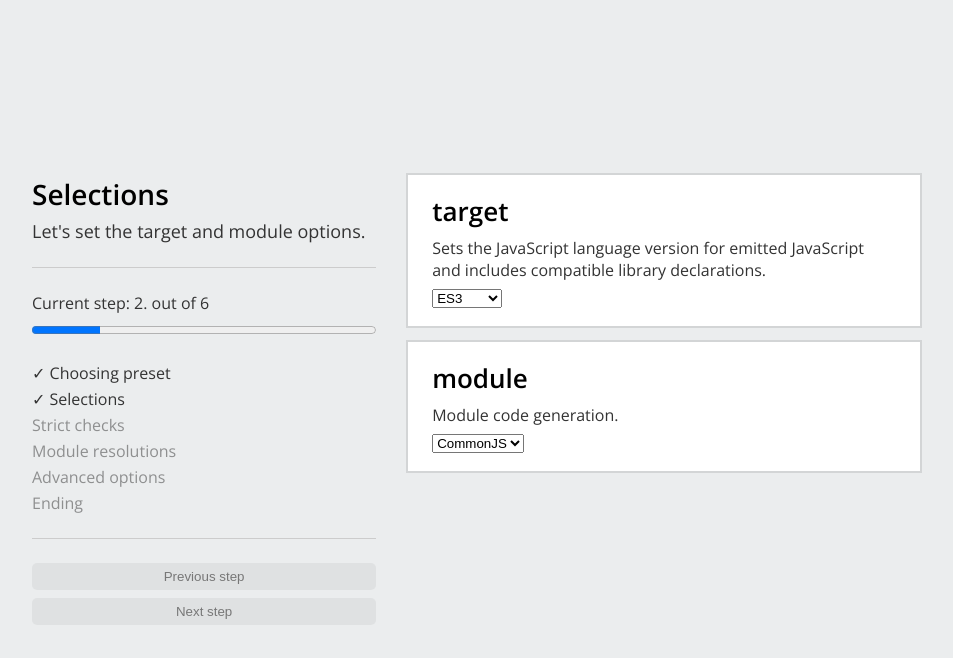
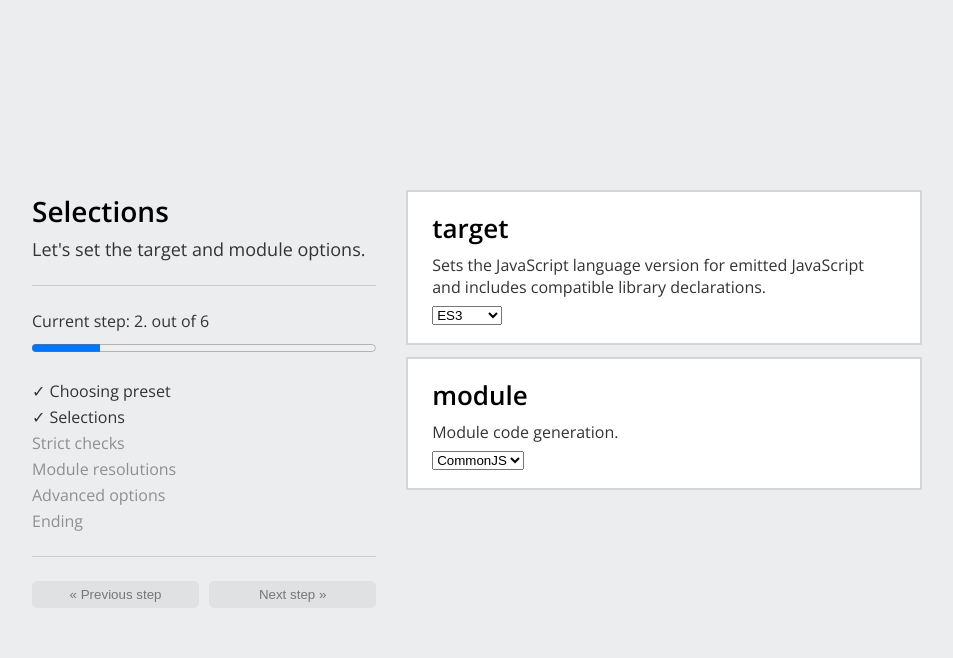
Before and after one commit to Cholewka/typescript-generator, a React (Create React App) app: page / in a window 1280 px wide. Both pictures are taken after a click on the element 828 px from the left and 663 px from the top of the page. Shown: the top 658 px of the page, without its empty margins (164-1117 px from the left). Built offline with nearby package versions, Linux system fonts and the light colour scheme.

Commit message:
style: Restyle the SidebarButtons module

```diff
--- a/src/components/SidebarButtons.tsx
+++ b/src/components/SidebarButtons.tsx
@@ -29,7 +29,7 @@ const SidebarButtons = ({
         className={styles.SidebarButtons_button}
         onClick={() => handleClick("previous")}
       >
-        Previous step
+        &laquo; Previous step
       </button>
     ) : null;
   const renderNextButton = () =>
@@ -38,14 +38,16 @@ const SidebarButtons = ({
         className={styles.SidebarButtons_button}
         onClick={() => handleClick("next")}
       >
-        Next step
+        Next step &raquo;
       </button>
     ) : null;
   return (
     <React.Fragment>
       {renderDivider()}
-      {renderPreviousButton()}
-      {renderNextButton()}
+      <div className={styles.SidebarButtons_buttonlist}>
+        {renderPreviousButton()}
+        {renderNextButton()}
+      </div>
     </React.Fragment>
   );
 };
--- a/src/styles/Sidebar.module.scss
+++ b/src/styles/Sidebar.module.scss
@@ -40,7 +40,6 @@
   border: 0;
   outline: 0;
   width: 100%;
-  margin-bottom: 0.5rem;
 
   &:hover,
   &:active,
@@ -51,6 +50,12 @@
   &:last-child {
     margin-bottom: 0;
   }
+}
+
+.SidebarButtons_buttonlist {
+  display: grid;
+  grid-template-columns: repeat(2, 1fr);
+  grid-gap: 10px;
 }
 
 .SidebarList_list {
```
